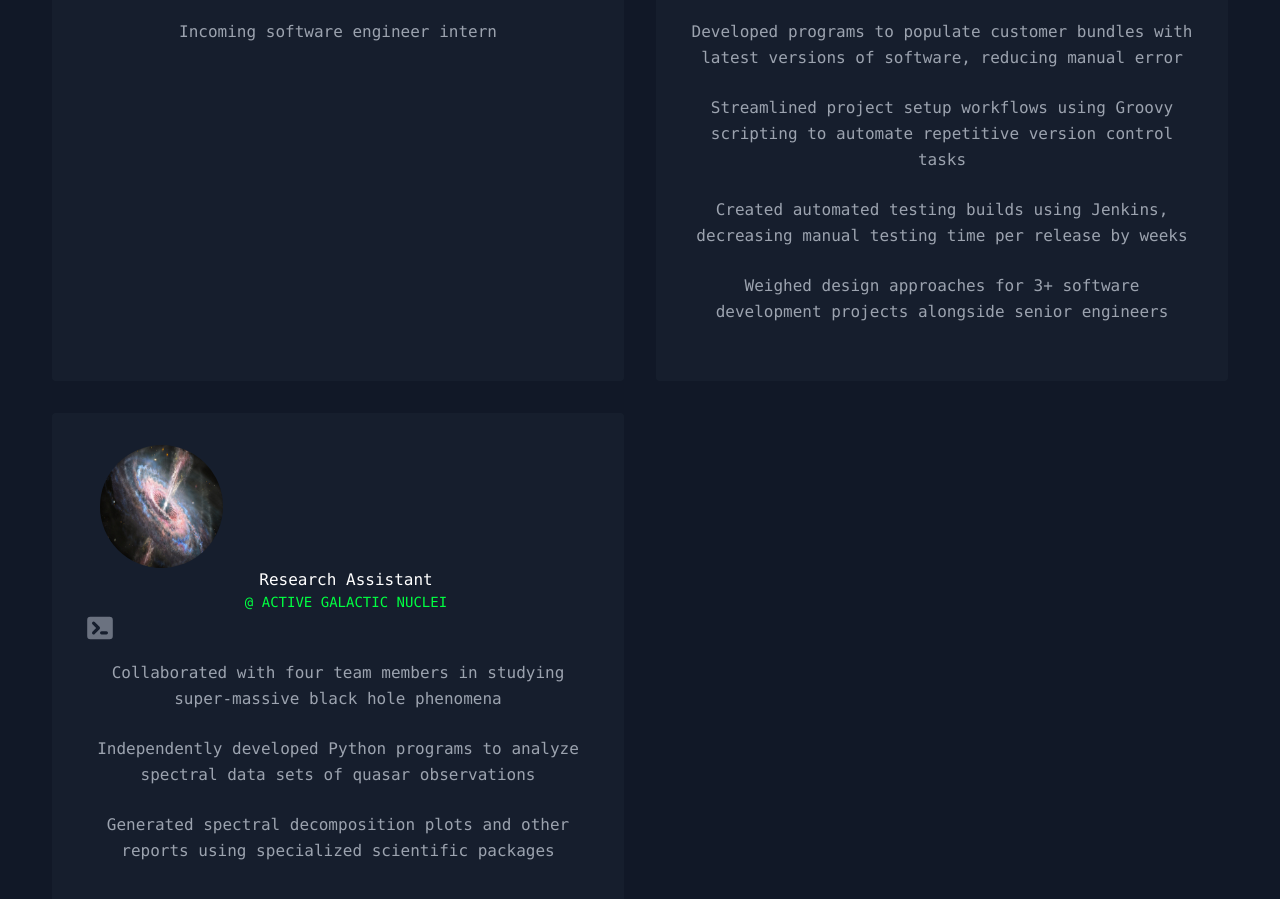
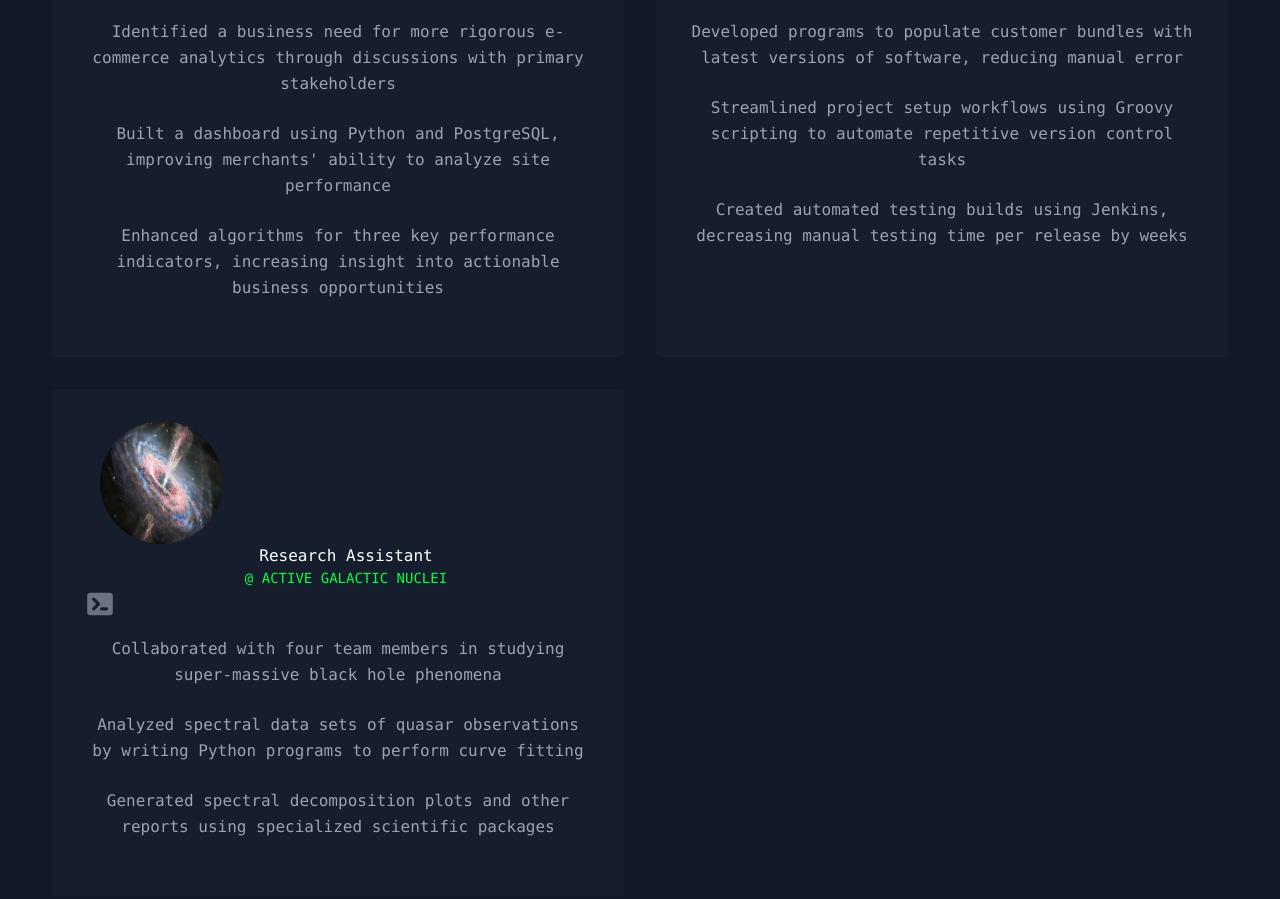
Before and after one commit to mjschwarz/portfolio-v3, a React (Create React App) app: page / in a window 1280 px wide. Shown: the part 1302-2201 px from the top of the page. Built offline with nearby package versions, Linux system fonts and the light colour scheme.

Commit message:
Updated experience descriptions

```diff
--- a/src/data.js
+++ b/src/data.js
@@ -31,9 +31,9 @@ export const projects = [
     {
       company: "Walmart Global Technology",
       name: "Software Engineer II Intern",
-      bullet1: "Incoming software engineer intern",
-      bullet2: "",
-      bullet3: "",
+      bullet1: "Identified a business need for more rigorous e-commerce analytics through discussions with primary stakeholders",
+      bullet2: "Built a dashboard using Python and PostgreSQL, improving merchants' ability to analyze site performance",
+      bullet3: "Enhanced algorithms for three key performance indicators, increasing insight into actionable business opportunities",
       bullet4: "",
       image: "walmart.png",
     },
@@ -43,14 +43,14 @@ export const projects = [
       bullet1: "Developed programs to populate customer bundles with latest versions of software, reducing manual error",
       bullet2: "Streamlined project setup workflows using Groovy scripting to automate repetitive version control tasks",
       bullet3: "Created automated testing builds using Jenkins, decreasing manual testing time per release by weeks",
-      bullet4: "Weighed design approaches for 3+ software development projects alongside senior engineers",
+      bullet4: "",
       image: "ricoh.png",
     },
     {
       company: "Active Galactic Nuclei",
       name: "Research Assistant",
       bullet1: "Collaborated with four team members in studying super-massive black hole phenomena",
-      bullet2: "Independently developed Python programs to analyze spectral data sets of quasar observations",
+      bullet2: "Analyzed spectral data sets of quasar observations by writing Python programs to perform curve fitting",
       bullet3: "Generated spectral decomposition plots and other reports using specialized scientific packages",
       bullet4: "",
       image: "agn.jpeg",
```
